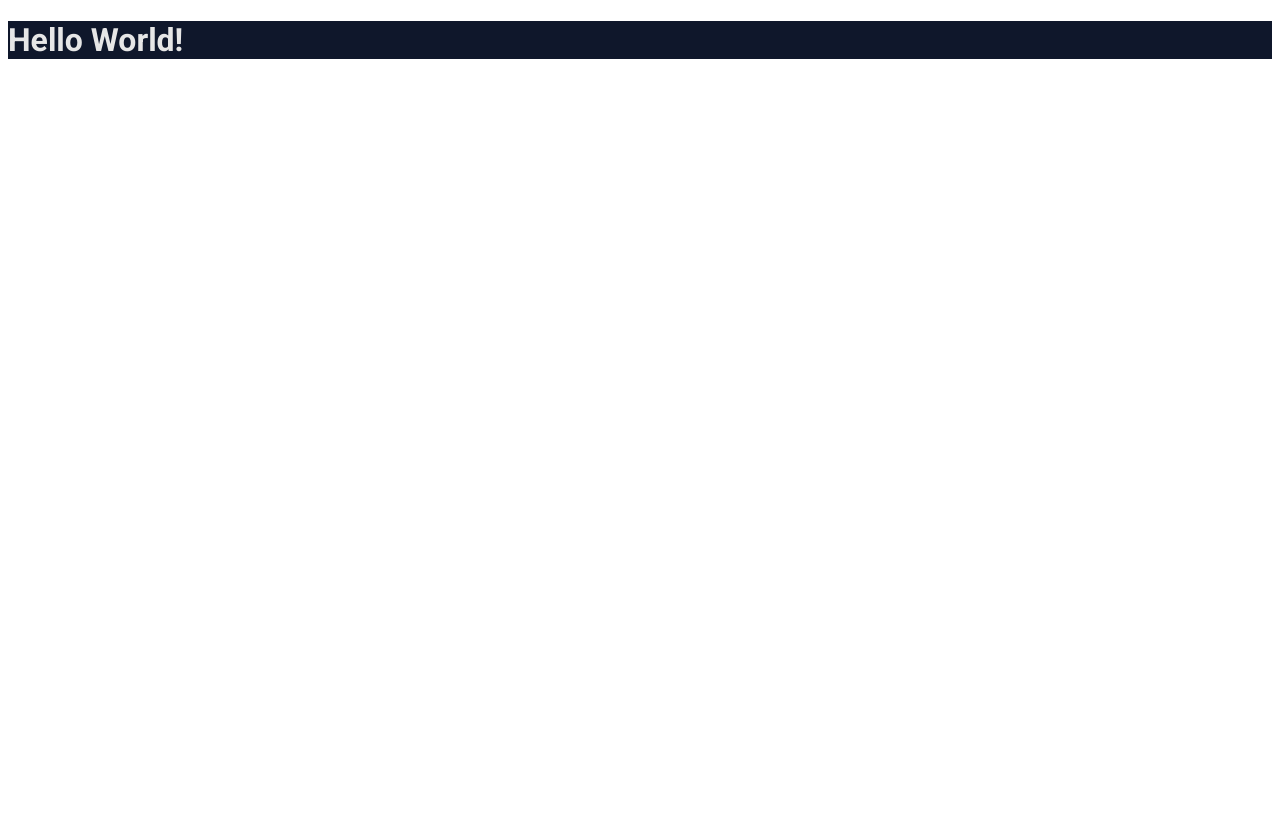
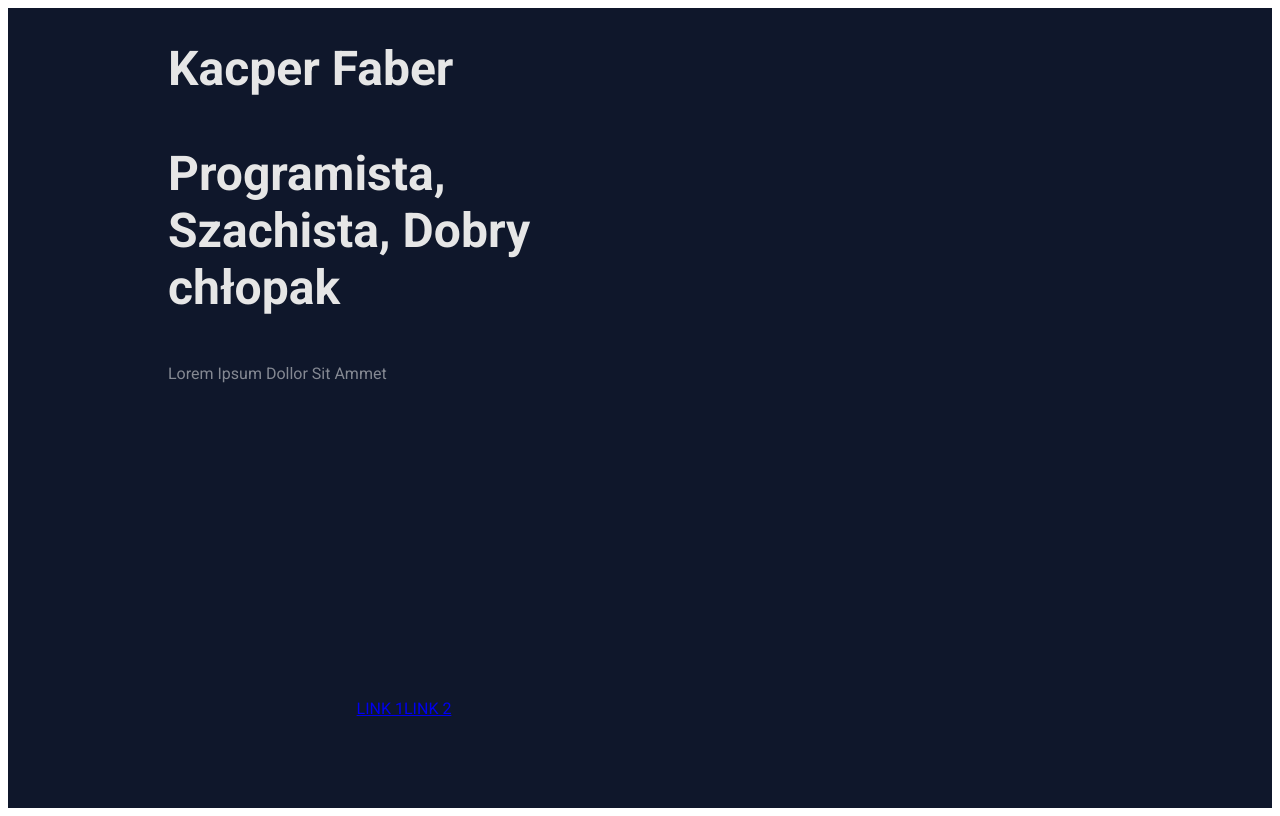
Before and after one commit to kacperfaber/kacperfaber-app, a React app: page / in a window 1280 px wide. Built offline with nearby package versions, Linux system fonts and the light colour scheme; the HTML template or start-up script is replaced by a standard one.

Commit message:
Created working impl for Index component:
Will render Index_Header and Index_Content inside indexContainer and index classes.

Besides created Index_Content, already it's empty.

```diff
--- a/src/ui/routes/index/index.tsx
+++ b/src/ui/routes/index/index.tsx
@@ -1,9 +1,18 @@
 import {AppLayout} from "../../layout/appLayout";
+import {useStyles} from "../../styles/useStyles";
+import {Index_Header} from "./header/indexHeader";
+import {Index_Content} from "./indexContent";
 
 export const Index = () => {
+    const classes = useStyles();
     return (
         <AppLayout>
-            <h1>Hello World!</h1>
+            <div className={classes.indexContainer}>
+                <div className={classes.index}>
+                    <Index_Header/>
+                    <Index_Content/>
+                </div>
+            </div>
         </AppLayout>
     );
 }
--- /dev/null
+++ b/src/ui/routes/index/indexContent.tsx
@@ -0,0 +1,8 @@
+import {useStyles} from "../../styles/useStyles";
+
+export const Index_Content = () => {
+    const classes = useStyles();
+    return (
+        <div className={classes.indexContent}></div>
+    )
+}
```
